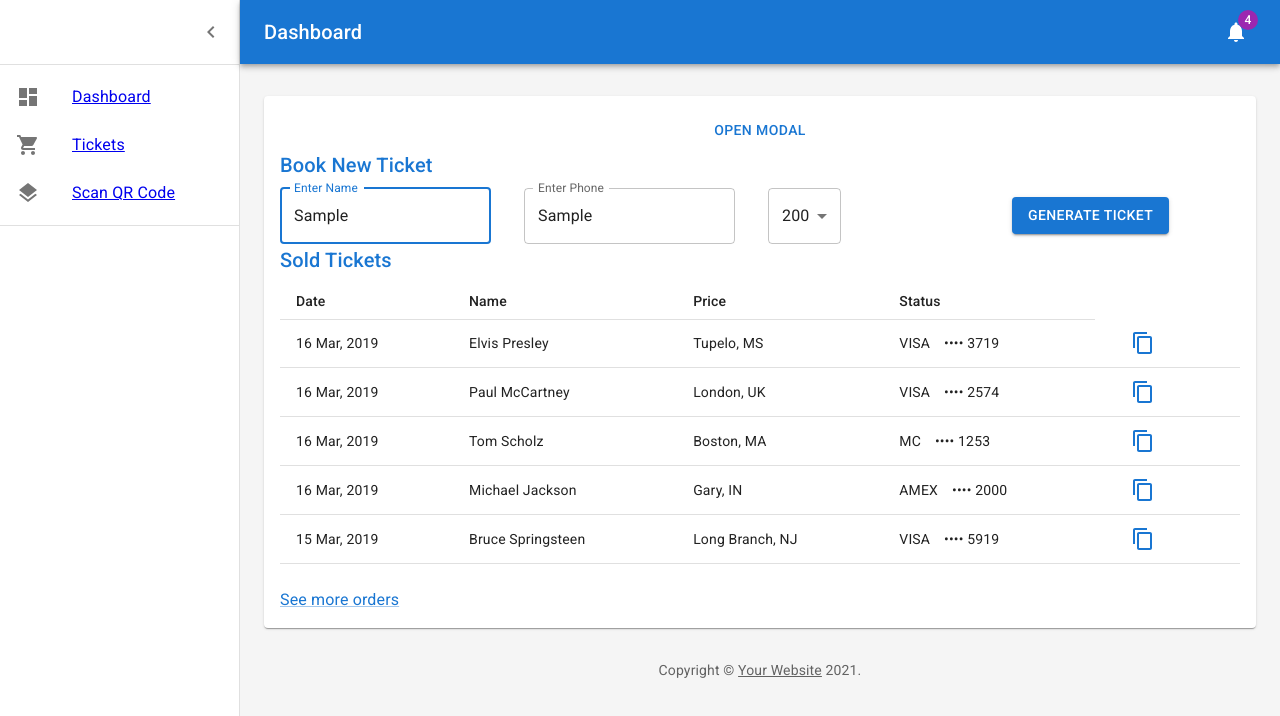
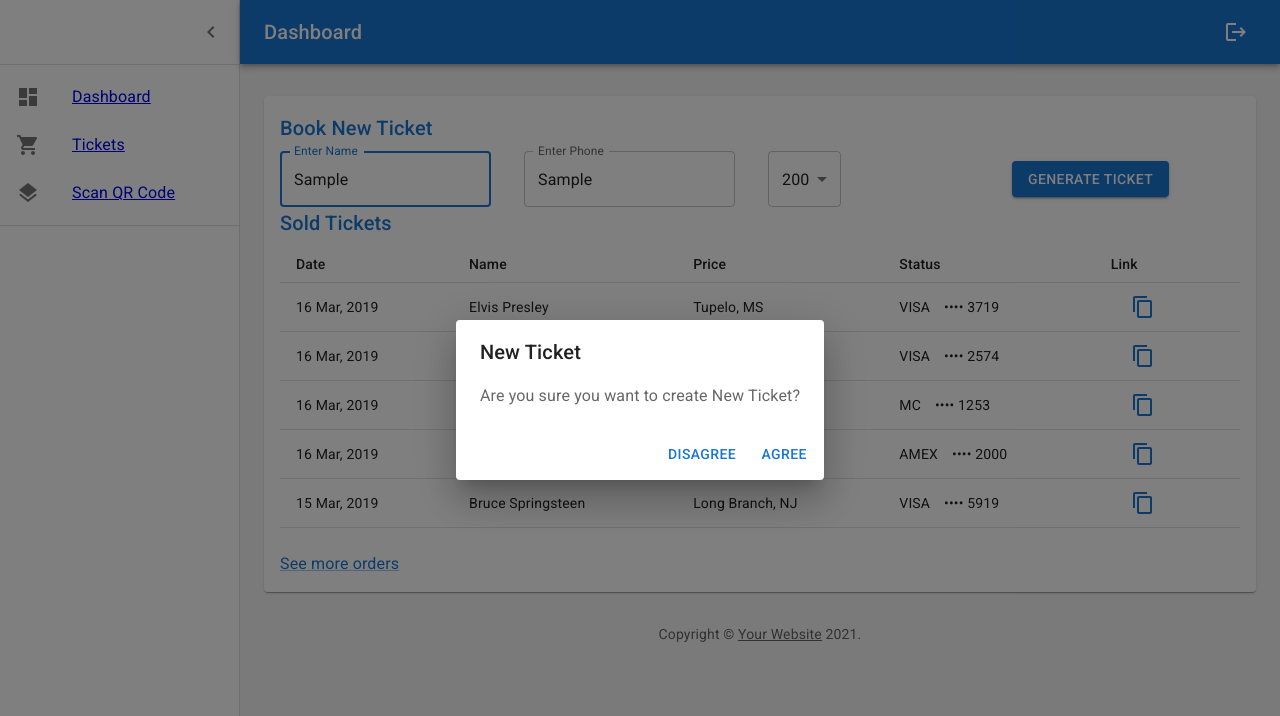
Before and after one commit to hiruy69/qrTicketUI, a React (Create React App) app: page /home in a window 1280 px wide. Both pictures are taken after typing "Sample", "Sample" into the empty fields and a click on the button "GENERATE TICKET". Shown: the top 716 px of the page. Built offline with nearby package versions, Linux system fonts and the light colour scheme.

Commit message:
alert_added

```diff
--- /dev/null
+++ b/src/AlertDialogSlide.js
@@ -0,0 +1,40 @@
+import * as React from 'react';
+import Button from '@mui/material/Button';
+import Dialog from '@mui/material/Dialog';
+import DialogActions from '@mui/material/DialogActions';
+import DialogContent from '@mui/material/DialogContent';
+import DialogContentText from '@mui/material/DialogContentText';
+import DialogTitle from '@mui/material/DialogTitle';
+import Slide from '@mui/material/Slide';
+
+const Transition = React.forwardRef(function Transition(props, ref) {
+  return <Slide direction="up" ref={ref} {...props} />;
+});
+
+export default function AlertDialogSlide({handleClose,open,title,message}) {
+
+
+  return (
+    <div>
+
+      <Dialog
+        open={open}
+        TransitionComponent={Transition}
+        keepMounted
+        onClose={handleClose}
+        aria-describedby="alert-dialog-slide-description"
+      >
+        <DialogTitle>{title}</DialogTitle>
+        <DialogContent>
+          <DialogContentText id="alert-dialog-slide-description">
+            {message}
+          </DialogContentText>
+        </DialogContent>
+        <DialogActions>
+          <Button onClick={handleClose}>Disagree</Button>
+          <Button onClick={handleClose}>Agree</Button>
+        </DialogActions>
+      </Dialog>
+    </div>
+  );
+}
--- /dev/null
+++ b/src/CustomizedSnackbars.js
@@ -0,0 +1,31 @@
+import * as React from 'react';
+import Stack from '@mui/material/Stack';
+import Button from '@mui/material/Button';
+import Snackbar from '@mui/material/Snackbar';
+import MuiAlert from '@mui/material/Alert';
+
+const Alert = React.forwardRef(function Alert(props, ref) {
+  return <MuiAlert elevation={6} ref={ref} variant="filled" {...props} />;
+});
+
+export default function CustomizedSnackbars({handleClose,open,severity,message}) {
+
+
+  return (
+    <Stack spacing={2} sx={{ width: '100%' }}>
+
+      <Snackbar open={open} autoHideDuration={6000} onClose={handleClose}>
+        <Alert onClose={handleClose} severity={severity} sx={{ width: '100%' }}>
+          {message}
+        </Alert>
+      </Snackbar>
+    </Stack>
+  );
+}
+/**
+ *
+ *       <Alert severity="error">This is an error message!</Alert>
+      <Alert severity="warning">This is a warning message!</Alert>
+      <Alert severity="info">This is an information message!</Alert>
+      <Alert severity="success">This is a success message!</Alert>
+ */
--- a/src/Dashboard.js
+++ b/src/Dashboard.js
@@ -18,6 +18,7 @@ import MenuIcon from '@mui/icons-material/Menu';
 import ChevronLeftIcon from '@mui/icons-material/ChevronLeft';
 import NotificationsIcon from '@mui/icons-material/Notifications';
 import { mainListItems } from './listItems';
+import LogoutIcon from '@mui/icons-material/Logout';
 //import Chart from './Chart';
 //import Deposits from './Deposits';
 import Orders from './Orders';
@@ -121,10 +122,11 @@ function DashboardContent() {
               Dashboard
             </Typography>
             <IconButton color="inherit">
-              <Badge badgeContent={4} color="secondary">
-                <NotificationsIcon />
+              <Badge color="secondary">
+                <LogoutIcon />
               </Badge>
             </IconButton>
+
           </Toolbar>
         </AppBar>
         <Drawer variant="permanent" open={open}>
--- a/src/Orders.js
+++ b/src/Orders.js
@@ -10,6 +10,8 @@ import {Select,MenuItem,  Grid, TextField, Button ,Modal, Box,Tooltip} from '@mu
 
 import ContentCopyIcon from '@mui/icons-material/ContentCopy';
 import CopyToClipboard from 'react-copy-to-clipboard'
+import AlertDialogSlide from './AlertDialogSlide';
+import CustomizedSnackbars from './CustomizedSnackbars';
 // Generate Order Data
 function createData(id, date, name, shipTo, paymentMethod, amount) {
   return { id, date, name, shipTo, paymentMethod, amount };
@@ -59,19 +61,51 @@ function preventDefault(event) {
 }
 
 export default function Orders() {
+  const [open, setOpen] = React.useState(false);
+  const [title, setTitle] = React.useState('');
+  const [message, setMessage] = React.useState('');
+  const [severity, setSeverity] = React.useState('info');
+  const [openAlert, setOpenAlert] = React.useState(false)
+
   const [price, setPrice] = React.useState(200)
   const [name, setName] = React.useState('')
   const [phone, setPhone] = React.useState('')
 
-  const [modal, setModal] = React.useState(false)
+  const handleClick = () => {
+    setOpen(true);
+  };
+
+  const handleClose = (event, reason) => {
+    if (reason === 'clickaway') {
+      return;
+    }
+
+    setOpen(false);
+  };
 
 
-  const handleShow = (e)=>{
-    setModal(e=> !e )
+  const handleClickOpenAlert = () => {
+    setOpenAlert(true);
+  };
+
+  const handleCloseAlert = () => {
+    setOpenAlert(false);
+  };
+
+  const copyLink = () => {
+    setSeverity('info');
+    setMessage('Link copy to clipboard')
+    setOpen(true);
+  };
+
+  const generateTikcet = (e)=>{
+      setTitle('New Ticket');
+      setMessage('Are you sure you want to create New Ticket?')
+      setOpenAlert(true);
   }
 
   const handleChange = (e)=>{
-    console.log(e.target)
+    //console.log(e.target)
     setPrice(e.target.value)
   }
 
@@ -83,39 +117,15 @@ export default function Orders() {
     }
   }
 
-  const style = {
-    position: 'absolute',
-    top: '50%',
-    left: '50%',
-    transform: 'translate(-50%, -50%)',
-    width: 400,
-    bgcolor: 'background.paper',
-    border: '2px solid #1976d2',
-    boxShadow: 24,
-    pt: 2,
-    px: 4,
-    pb: 3,
-  };
 
-///onClose={handleClose}
   return (
     <React.Fragment>
 
-        <Button onClick={handleShow}>Open modal</Button>
-<Modal
-  open={modal}
-  aria-labelledby="parent-modal-title"
-  aria-describedby="parent-modal-description"
->
-  <Box sx={{ ...style,width: 400 }} justifyContent='center'>
-    <h2 id="parent-modal-title">Text in a modal</h2>
-    <p id="parent-modal-description">
-      Duis mollis, est non commodo luctus, nisi erat porttitor ligula.
-    </p>
-    <Button variant="contained"
-            color="primary" onClick={handleShow}>Close</Button>
-  </Box>
-</Modal>
+
+      <AlertDialogSlide handleClose={handleCloseAlert} open={openAlert} title={title} message={message}/>
+
+      <CustomizedSnackbars handleClose={handleClose} open={open} severity={severity} message={message} />
+
 
        <Title>Book New Ticket</Title>
       <Grid alignItems="center" container spacing={2}>
@@ -141,7 +151,7 @@ export default function Orders() {
           </Grid>
           <Grid item xl={3} lg={3} md={3} sm={6} xs={12}>
           <Button  variant="contained"
-            color="primary" onClick={()=>{console.log(phone,name)}} >Generate Ticket</Button>
+            color="primary" onClick={generateTikcet} >Generate Ticket</Button>
           </Grid>
       </Grid>
 
@@ -153,18 +163,19 @@ export default function Orders() {
             <TableCell>Name</TableCell>
             <TableCell>Price</TableCell>
             <TableCell>Status</TableCell>
+            <TableCell>Link</TableCell>
           </TableRow>
         </TableHead>
         <TableBody>
-          {rows.map((row) => (
+          {rows.map((row,id) => (
             <TableRow key={row.id}>
               <TableCell>{row.date}</TableCell>
               <TableCell>{row.name}</TableCell>
               <TableCell>{row.shipTo}</TableCell>
               <TableCell>{row.paymentMethod}</TableCell>
               <TableCell>
-              <CopyToClipboard text='lkjalkds-dfgdg' >
-                <Button ><ContentCopyIcon /></Button>
+              <CopyToClipboard text={`https://firebase.google.com/products/cloud-messaging/${id}`} >
+                <Button onClick={copyLink}><ContentCopyIcon /></Button>
               </CopyToClipboard>
               </TableCell>
 
@@ -178,3 +189,44 @@ export default function Orders() {
     </React.Fragment>
   );
 }
+
+
+/**
+ *   const style = {
+    position: 'absolute',
+    top: '50%',
+    left: '50%',
+    transform: 'translate(-50%, -50%)',
+    width: 400,
+    bgcolor: 'background.paper',
+    border: '2px solid #1976d2',
+    boxShadow: 24,
+    pt: 2,
+    px: 4,
+    pb: 3,
+  };
+
+///onClose={handleClose}
+ * const [modal, setModal] = React.useState(false)
+
+
+  const handleShow = (e)=>{
+    setModal(e=> !e )
+  }
+ * <Button onClick={handleShow}>Open modal</Button>
+ *
+ *       <Modal
+        open={modal}
+        aria-labelledby="parent-modal-title"
+        aria-describedby="parent-modal-description"
+      >
+  <Box sx={{ ...style,width: 400 }} justifyContent='center'>
+    <h2 id="parent-modal-title">Text in a modal</h2>
+    <p id="parent-modal-description">
+      Duis mollis, est non commodo luctus, nisi erat porttitor ligula.
+    </p>
+    <Button variant="contained"
+            color="primary" onClick={handleShow}>Close</Button>
+  </Box>
+</Modal>
+ */
```
Also changed, not shown: src/SimpleBackdrop.js (added, +68 -0 lines), src/Icon.js (deleted).
